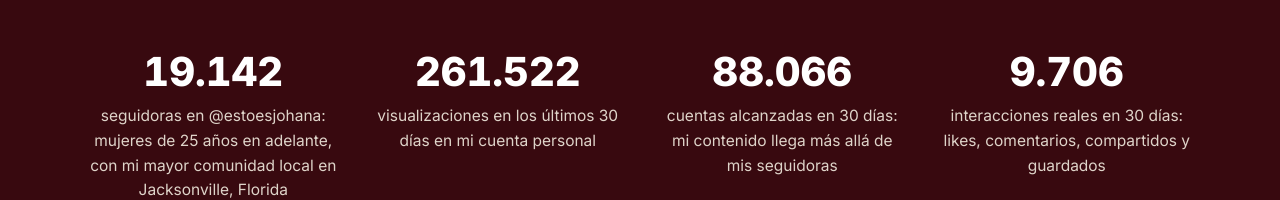
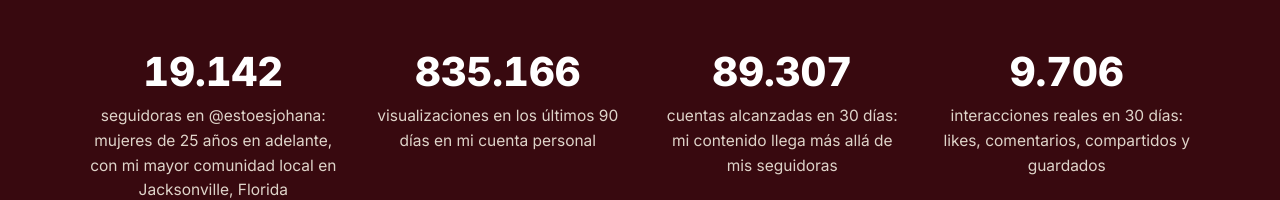
Before and after one commit to estoesjohana/publicidad, a plain HTML site: page index.html in a window 1280 px wide. Shown: the part 1237-1437 px from the top of the page. Drawn offline with nearby package versions, Linux system fonts and the light colour scheme; a web font is replaced by a local one.

Commit message:
Actualiza visualizaciones: 835.166 en 90 días

```diff
--- a/index.html
+++ b/index.html
@@ -131,8 +131,8 @@ footer{background:var(--negro);color:#cfc6b4;text-align:center;padding:44px 20px
     <h2>Mujeres de Jacksonville que <span class="it">consumen, asisten y recomiendan</span></h2>
     <div class="stats">
       <div class="stat"><b>19.142</b><span>seguidoras en @estoesjohana: mujeres de 25 años en adelante, con mi mayor comunidad local en Jacksonville, Florida</span></div>
-      <div class="stat"><b>261.522</b><span>visualizaciones en los últimos 30 días en mi cuenta personal</span></div>
-      <div class="stat"><b>88.066</b><span>cuentas alcanzadas en 30 días: mi contenido llega más allá de mis seguidoras</span></div>
+      <div class="stat"><b>835.166</b><span>visualizaciones en los últimos 90 días en mi cuenta personal</span></div>
+      <div class="stat"><b>89.307</b><span>cuentas alcanzadas en 30 días: mi contenido llega más allá de mis seguidoras</span></div>
       <div class="stat"><b>9.706</b><span>interacciones reales en 30 días: likes, comentarios, compartidos y guardados</span></div>
       <div class="stat"><b>57%</b><span>de mis visualizaciones son de mujeres que aún no me siguen: tu marca también se descubre</span></div>
       <div class="stat"><b>5</b><span>eventos presenciales realizados en Jacksonville, con mujeres de la ciudad que asisten y consumen</span></div>
```
